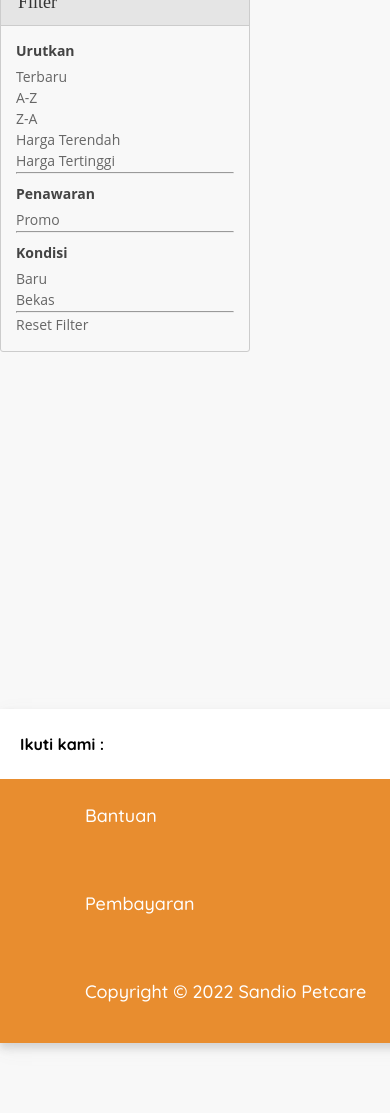
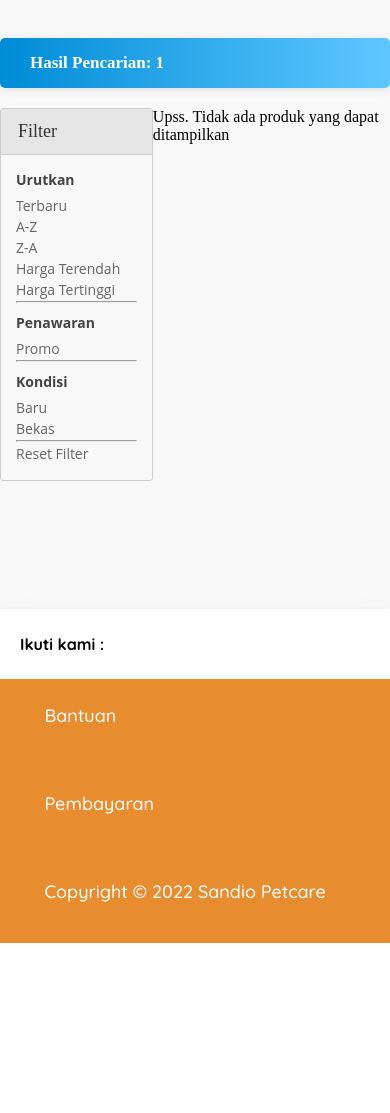
Before and after one commit to fajarspace/sandioPetcare, a CodeIgniter app: page /TokoKuViaWAV1/search?q=1 in a window 390 px wide; the page is wider, and only the part inside the window is pictured. Shown: the part 121-1234 px from the top of that part. After the commit the page ends 1064 px from the top of that part, so only its background shows below. Run offline with CodeIgniter, Linux system fonts and the light colour scheme; data that the repository does not hold is empty; some libraries are stand-ins or nearby versions.

Commit message:
rebuilding site Sat Jun 11 15:58:11 WIB 2022

```diff
--- a/application/views/page/search.php
+++ b/application/views/page/search.php
@@ -1,3 +1,4 @@
+<main class="container">
 <div class="wrapper">
     <div class="title-head">
             <h2 class="title">Hasil Pencarian: <?= $q ?> <?= $titleHead ?></h2>
@@ -34,7 +35,7 @@
             </div>
         </div>
         <?php $setting = $this->db->get('settings')->row_array(); ?>
-        <main class="container">
+
         <div class="produk-list">
             <?php if($products->num_rows() > 0){ ?>
                 <?php foreach($products->result_array() as $p): ?>
@@ -54,10 +55,10 @@
         </div>
 
         </div>
-        </main>
+
             <div class="clearfix"></div>
             <?php }else{ ?>
                 <div class="alert alert-warning">Upss. Tidak ada produk yang dapat ditampilkan</div>
             <?php } ?>
     </div>
-</div>
+</main>
--- a/assets/static/css/search.css
+++ b/assets/static/css/search.css
@@ -1,10 +1,8 @@
 div.wrapper {
 	height: auto;
-	position: relative;
-	margin: auto;
+	margin: 0% auto;
 	margin-bottom: 70px;
 	margin-top: 30px;
-	width: 1200px;
 }
 
 div.wrapper div.title-head {
@@ -27,7 +25,6 @@ div.wrapper div.core {
 	justify-content: space-between;
 	margin: auto;
 	margin-top: 20px;
-	width: 1200px;
 }
 
 div.wrapper div.core div.filter {
@@ -148,3 +145,8 @@ div.wrapper div.testi {
 	height: auto;
 	width: 100%;
 }
+
+@media screen and (max-width: 1150px) {
+	div.wrapper {
+		display: block;
+	}
```
